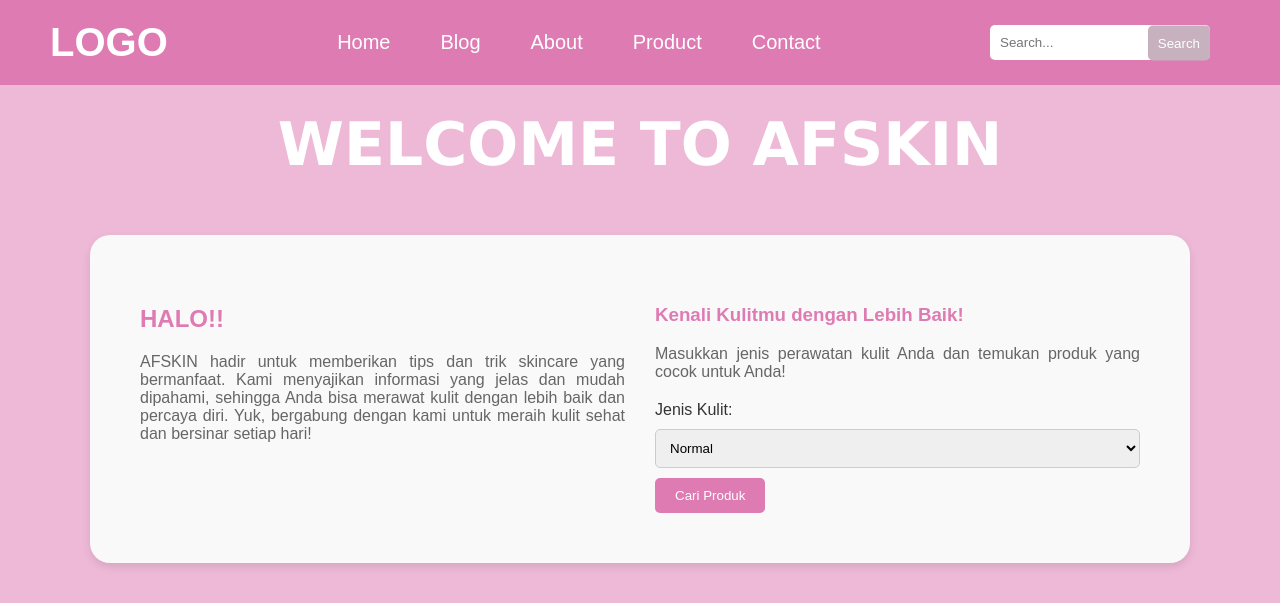
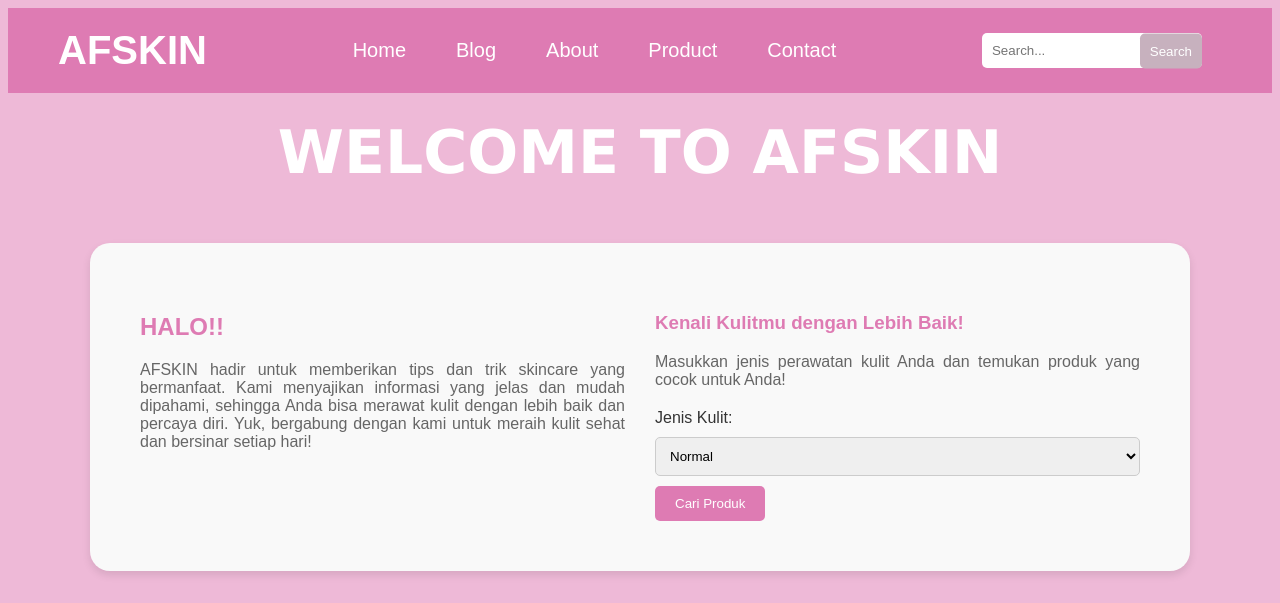
Before and after one commit to afnikaulann/afni_django, a Django app: page / in a window 1280 px wide. Shown: the top 603 px of the page. Run offline with Django 5.2, Linux system fonts and the light colour scheme.

Commit message:
update home.html

```diff
--- a/templates/home.html
+++ b/templates/home.html
@@ -6,8 +6,6 @@
     <title>Home - AFSKIN</title>
     <style>
         body {
-            margin: 0;
-            padding: 0;
             font-family: Arial, sans-serif;
             background-size: cover;
             background-color: #eeb9d7;
@@ -195,7 +193,7 @@
 <body>
     <div class="header">
         <div class="container">
-            <a href="#" class="logo">LOGO</a>
+            <a href="#" class="logo">AFSKIN</a>
             <!-- Navbar -->
             <nav class="navigation">
                 <a href="#" class="active">Home</a>
```
